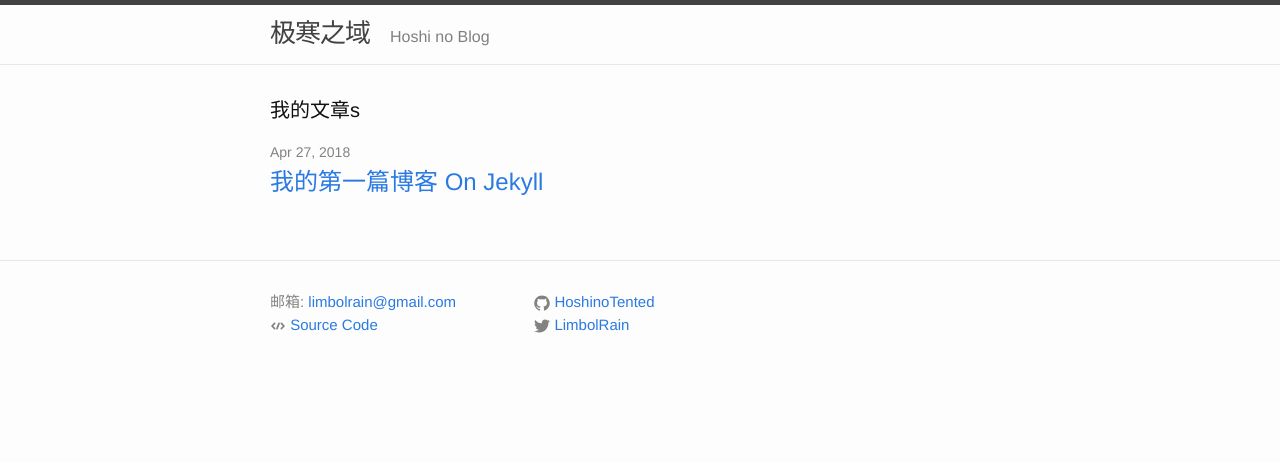
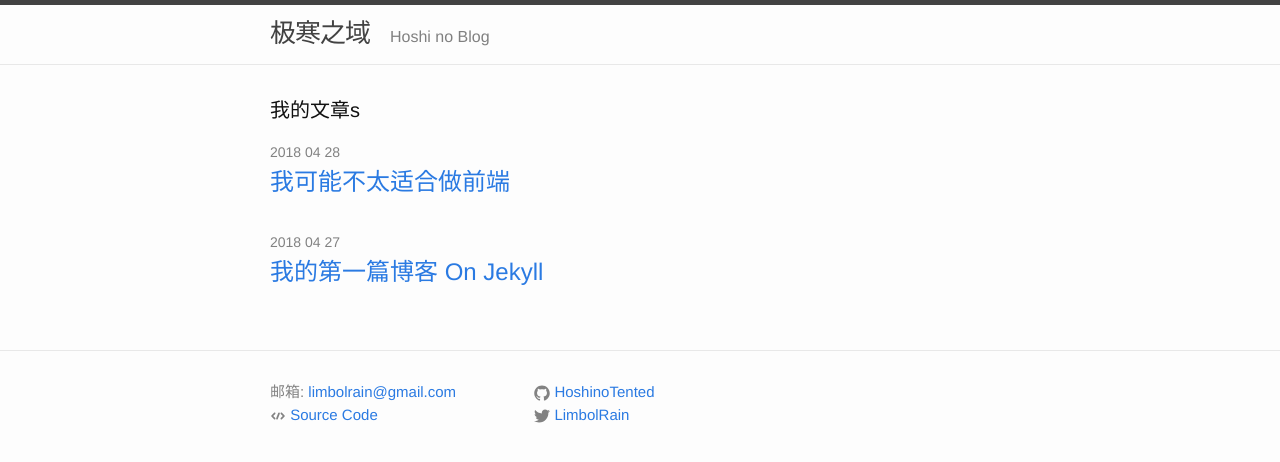
Before and after one commit to zxj5470/zxj5470.github.io, a Jekyll site: the page built from index.html, in a window 1280 px wide. Shown: the top 462 px of the page. Built offline with Jekyll 4.4.1, drawn with Linux system fonts in a browser that asks for light colours; the list of posts is cut into pages by our own code.

Commit message:
我不适合做前端

```diff
--- a/_config.yml
+++ b/_config.yml
@@ -12,3 +12,5 @@ markdown: kramdown
 domain: tented.top
 repository: https://github.com/HoshinoTented/hoshinotented.github.io
 repository_name: hoshinotented.github.io
+paginate: 9
+paginate_path: "blog/page:num"
--- /dev/null
+++ b/_posts/2018-04-28-my-second-blog.md
@@ -0,0 +1,15 @@
+---
+layout: post
+title: 我可能不太适合做前端
+---
+
+# 为什么?
+试了试造轮子, 结果发现好难
+我觉得我对CSS的理解, 哦不对
+我对CSS根本没有理解
+
+# 怎么做?
+放弃, 弃坑, 以后再填 (逃
+
+# 最后
+人生苦短, 我用kt
--- a/index.html
+++ b/index.html
@@ -3,21 +3,15 @@ layout: default
 ---
 
 <div class="home">
-
 	<h1 class="page-heading">我的文章s</h1>
-
 	<ul class="post-list">
 		{% for post in site.posts %}
 		<li>
-        <span class="post-meta">{{ post.date | date: "%b %-d, %Y" }}</span>
-
+			<span class="post-meta">{{ post.date | date: "%Y %m %d" }}</span>
 			<h2>
 				<a class="post-link" href="{{ post.url | prepend: site.baseurl }}">{{ post.title }}</a>
 			</h2>
 		</li>
 		{% endfor %}
 	</ul>
-
-  <!-- <p class="rss-subscribe">subscribe <a href="{{ "/feed.xml" | prepend: site.baseurl }}">via RSS</a></p> -->
-
 </div>
```
Also changed, not shown: _posts/2018-04-27-my-first-blog.md (+1 -1 lines), 1 other file. Lines whose indentation alone changed are shown as unchanged.
